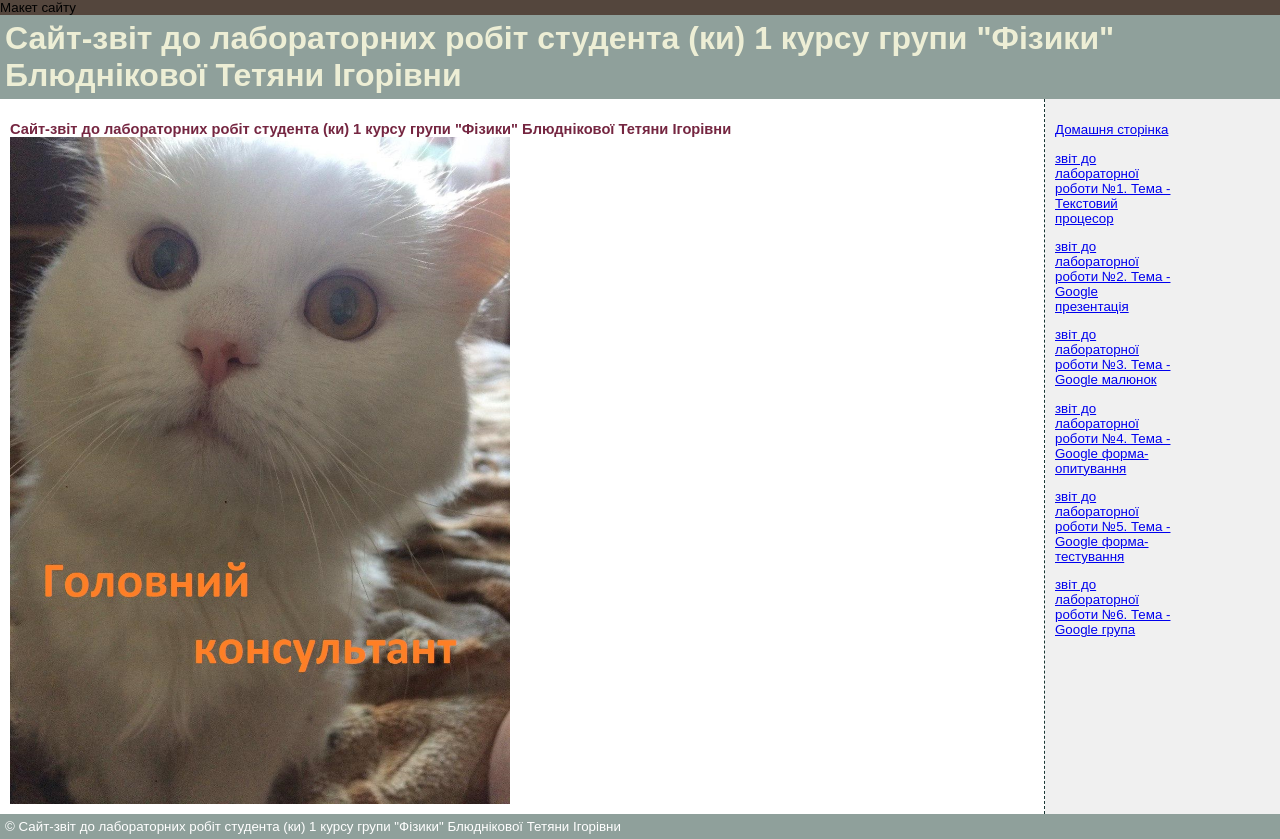
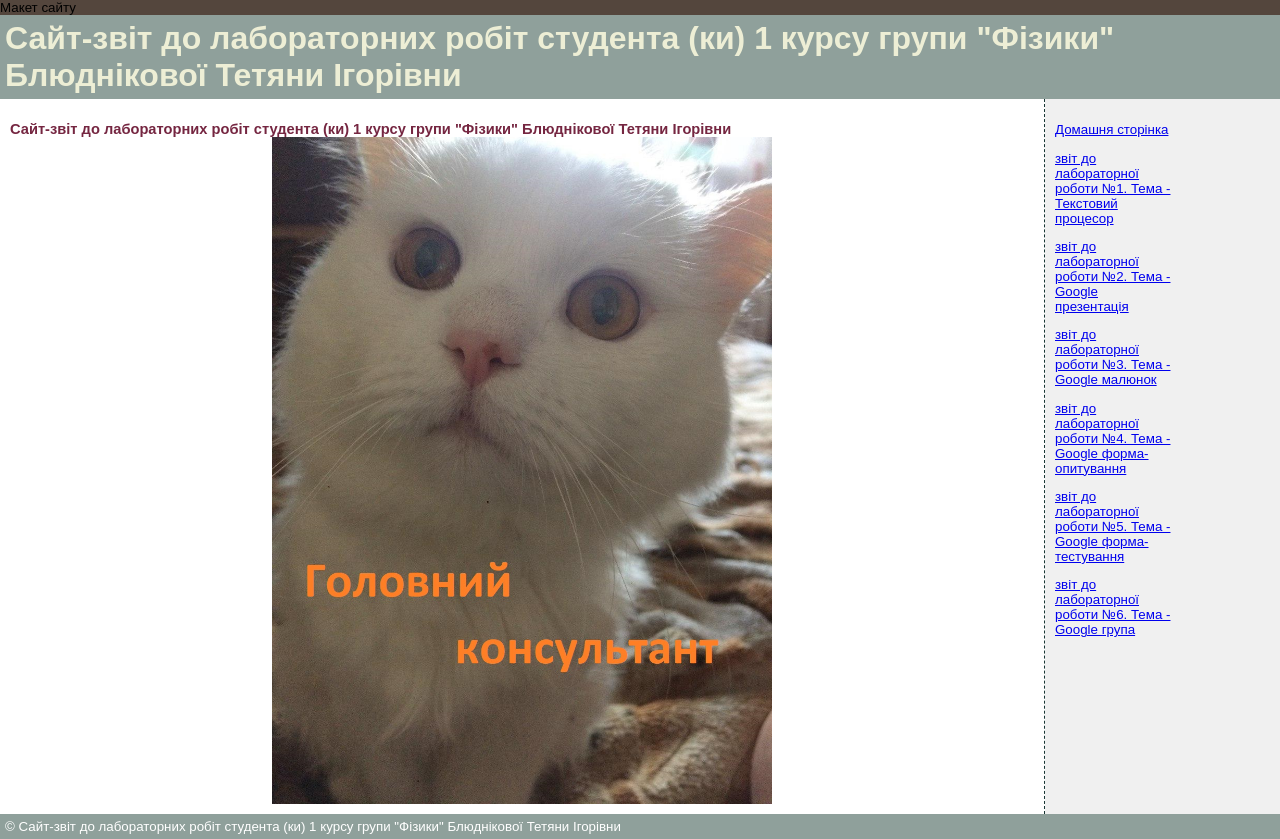
Before and after one commit to Tatiana2003ua/site, a plain HTML site: page index.html in a window 1280 px wide. Drawn offline with Linux system fonts and the light colour scheme.

Commit message:
Update index.html

```diff
--- a/index.html
+++ b/index.html
@@ -116,7 +116,7 @@
   <div id="content">
 
     <h2>Сайт-звіт до лабораторних робіт студента (ки) 1 курсу групи "Фізики" Блюднікової Тетяни Ігорівни </h2>
-   <img src="Desert.jpg" width="500" style="text-align: center;">
+    <div style="text-align: center;"><img src="Desert.jpg" width="500"></div>
    </div>
 
    <div id="sidebar">
```
